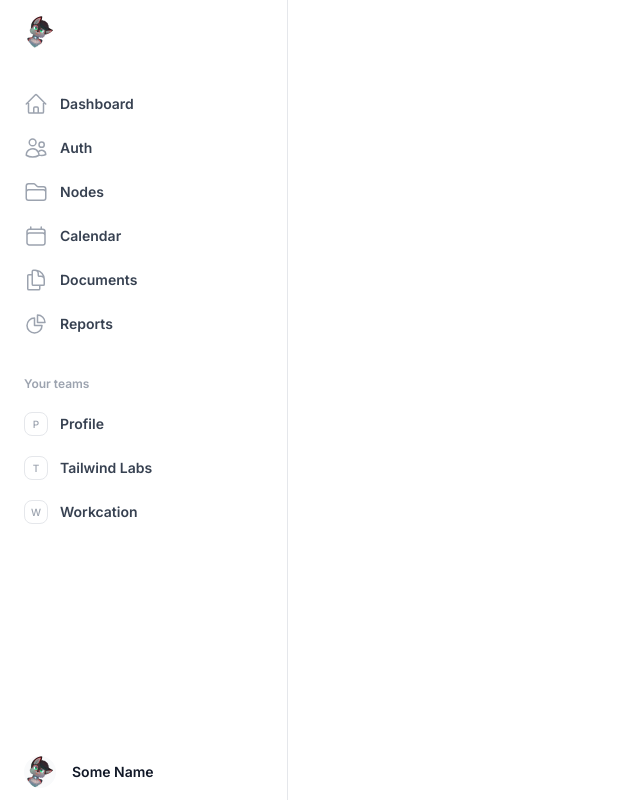
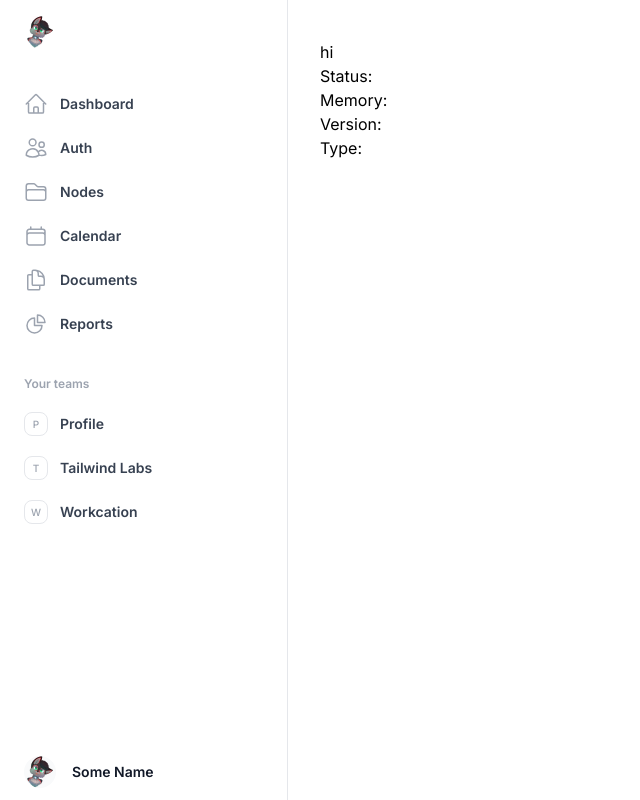
Before and after one commit to docimin/cloudnet-webinterface, a Next.js app: page /node/1 in a window 1280 px wide. Shown: the whole page, without its empty margins (0-640 px from the left). Built offline with nearby package versions, Linux system fonts and the light colour scheme.

Commit message:
some stuff

```diff
--- a/app/node/[uniqueId]/page.js
+++ b/app/node/[uniqueId]/page.js
@@ -1,16 +1,33 @@
-function ClusterNodeEditPage({ node }) {
-    // render the edit form using the `node` prop
-  }
+import NodePage from '@/components/nodePage';
 
-  export async function getServerSideProps(context) {
-    const { uniqueId } = context.query;
-    // make a GET request to `/node/${uniqueId}` to fetch the node information
-    const node = await fetch(`/node/${uniqueId}`).then((res) => res.json());
+export default function Node({ node }) {
+  return <NodePage node={node} />;
+}
+
+export async function getServerSideProps(context) {
+  const { uniqueId } = context.query;
+  const token = getCookie('token');
+  if (token) {
+    const response = await fetch(`https://cors.fayevr.dev/proxy-api.fayevr.dev/api/v2/cluster/${uniqueId}`, {
+      headers: {
+        Authorization: `Bearer ${token}`,
+        'Content-Type': 'application/json'
+      }
+    });
+    if (!response.ok) {
+      throw new Error(response.statusText);
+    }
+    const data = await response.json();
+    console.log(data);
     return {
       props: {
-        node,
-      },
+        node: data.node
+      }
     };
   }
-
-  export default ClusterNodeEditPage;
+  return {
+    props: {
+      node: {}
+    }
+  };
+}
--- /dev/null
+++ b/components/nodePage.js
@@ -0,0 +1,13 @@
+import React from 'react';
+
+export default function NodePage({ node }) {
+  return (
+    <div>
+      <h1>hi</h1>
+      <p>Status: </p>
+      <p>Memory: </p>
+      <p>Version: </p>
+      <p>Type: </p>
+    </div>
+  );
+}
```
